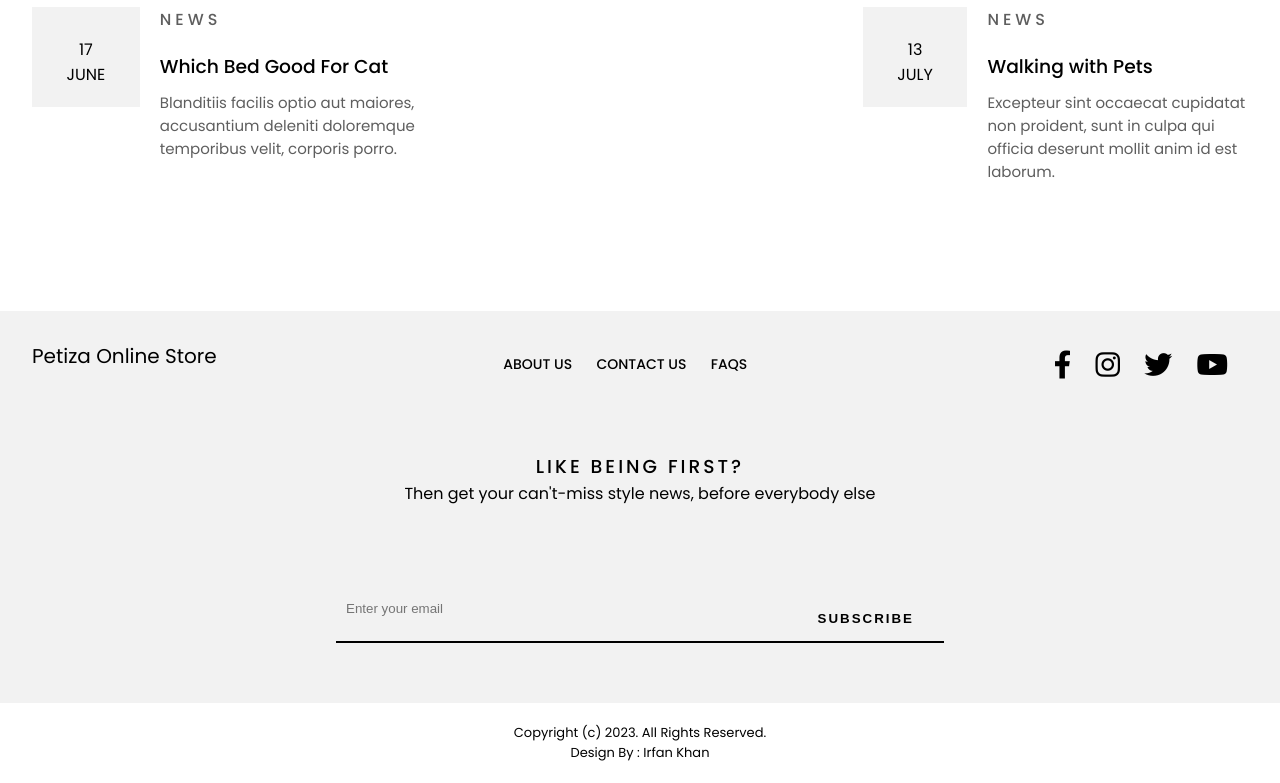
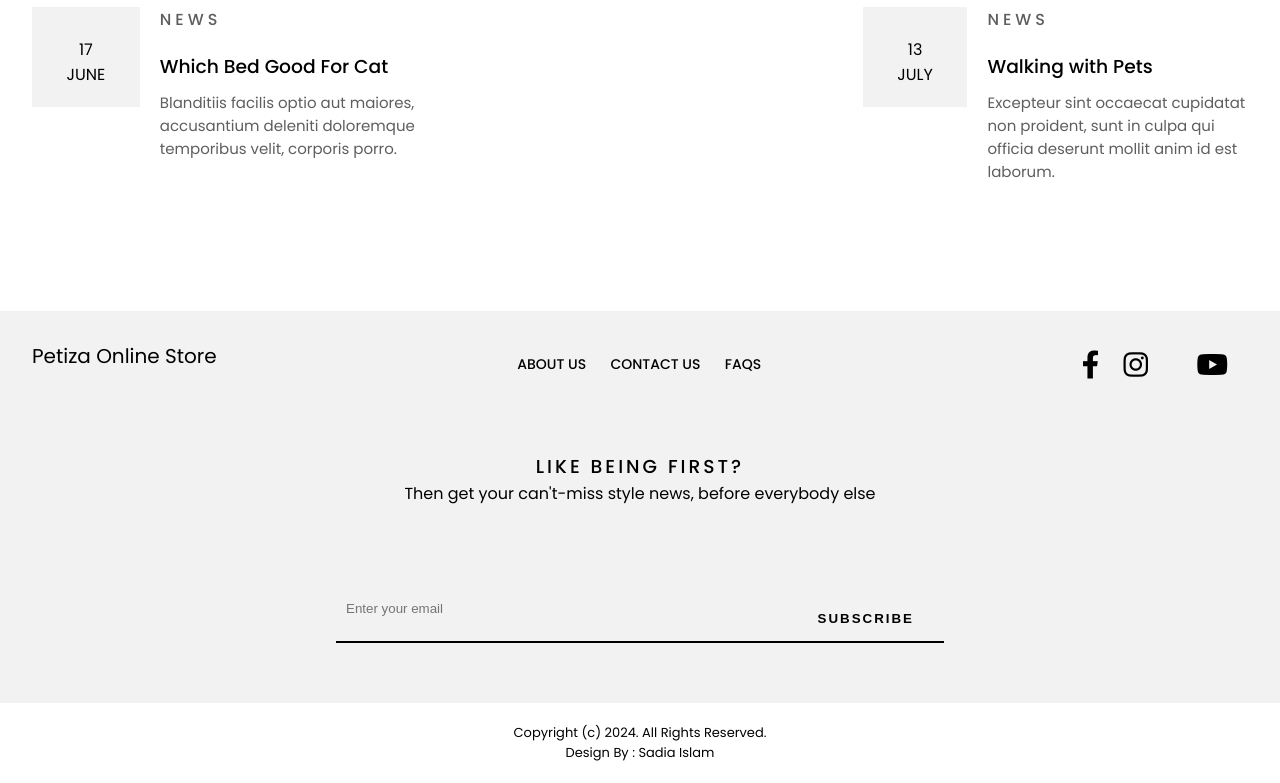
Before and after one commit to codewithsad/Pet-Care-Website, a plain HTML site: page index.html in a window 1280 px wide. Shown: the part 3617-4400 px from the top of the page. Drawn offline with nearby package versions, Linux system fonts and the light colour scheme.

Commit message:
Update index.html

```diff
--- a/index.html
+++ b/index.html
@@ -415,7 +415,7 @@
         <ul class="social-icon">
           <li> <i class="fab fa-facebook-f"></i> </li>
           <li> <i class="fab fa-instagram"></i> </li>
-          <li> <i class="fab fa-twitter"></i> </li>
+          <li> <i class="fa-brands fa-x-twitter"></i> </li>
           <li> <i class="fab fa-youtube"></i> </li>
         </ul>
       </div>
@@ -434,7 +434,7 @@
   <!-- Footer Bottom Legal Section Start -->
 
   <div class="legal">
-    <p>Copyright (c) 2023. All Rights Reserved. <br> Design By : Irfan Khan</p>
+    <p>Copyright (c) 2024. All Rights Reserved. <br> Design By : Sadia Islam</p>
   </div>
 
   <!-- Header Section Script -->
```
